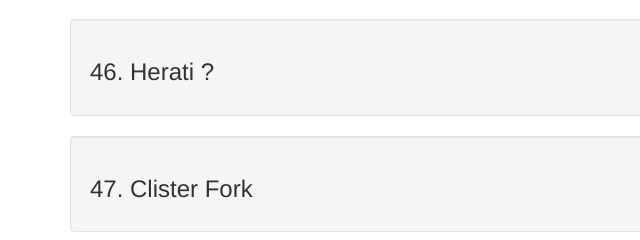
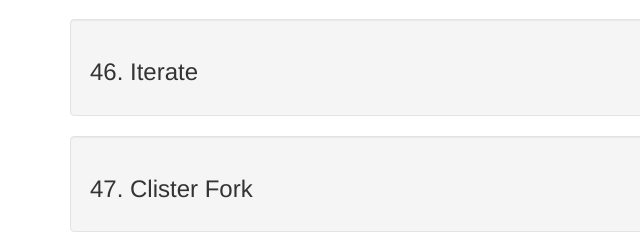
Before and after one commit to aarontropy/aarontropy.github.io, a plain HTML site: page index.html in a window 1280 px wide. Shown: the part 5288-5528 px from the top of the page, 0-640 px from the left. Drawn offline with nearby package versions, Linux system fonts and the light colour scheme.

Commit message:
Herati is actually Iterate

```diff
--- a/index.html
+++ b/index.html
@@ -51,7 +51,7 @@
                 "Repository",
                 "Ameliorate",
                 "Spaghetti Code",
-                "Herati ?",
+                "Iterate",
                 "Clister Fork",
                 "Eat Pray Code",
                 "Lambda Chops",
```
